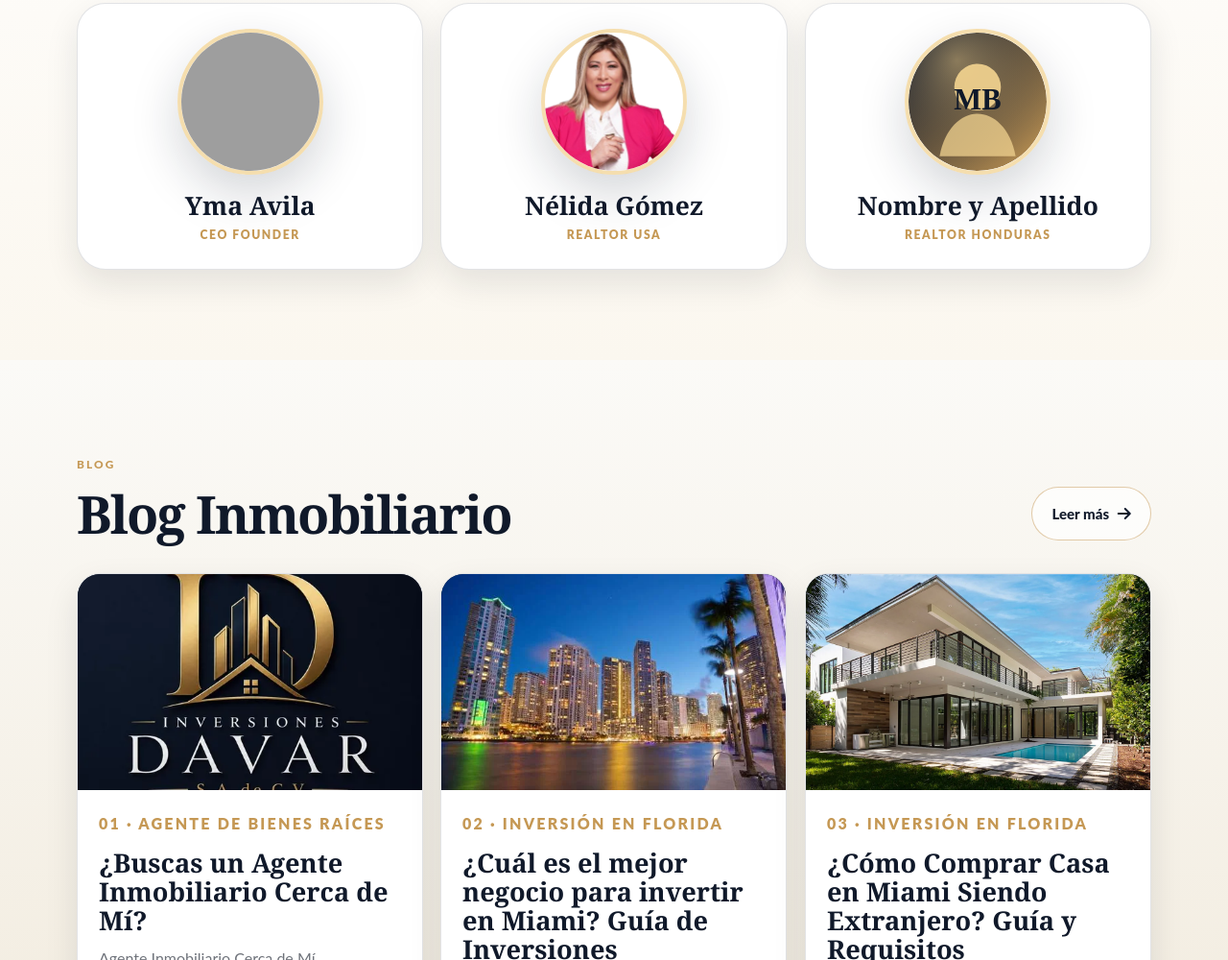
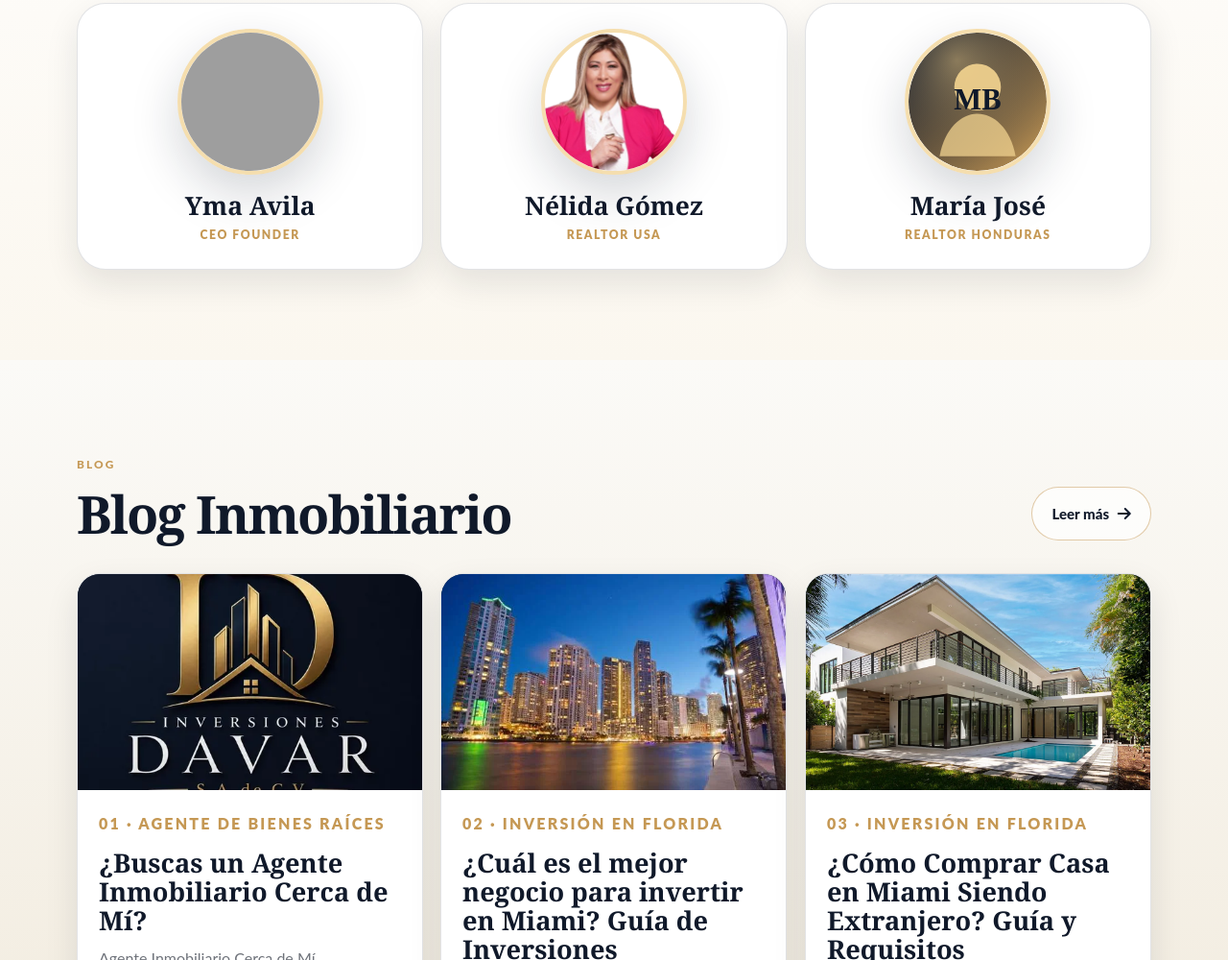
Before and after one commit to dabarministerio/inversionesdavar, a website: page index.html in a window 1280 px wide. Shown: the part 5719-6719 px from the top of the page at 96% size. Drawn offline with Linux system fonts and the light colour scheme; grey boxes are pictures that could not be loaded.

Commit message:
Update index.html

```diff
--- a/index.html
+++ b/index.html
@@ -115,7 +115,7 @@
 <section class="section section-muted" data-animate=""><div class="container"><div class="section-head"><span class="eyebrow">Cómo trabajamos</span><h2>Un camino claro hacia tu propiedad en Florida</h2></div><div class="timeline"><div class="timeline-step"><span>01</span><strong>Consulta</strong></div><div class="timeline-step"><span>02</span><strong>Análisis</strong></div><div class="timeline-step"><span>03</span><strong>Selección</strong></div><div class="timeline-step"><span>04</span><strong>Negociación</strong></div><div class="timeline-step"><span>05</span><strong>Cierre</strong></div><div class="timeline-step"><span>06</span><strong>Seguimiento</strong></div></div></div></section>
 <section class="section" data-animate=""><div class="container"><div class="section-head between"><div><span class="eyebrow">Propiedades destacadas</span><h2>Oportunidades</h2></div></div><div class="property-grid" data-limit="3" data-property-list=""></div><a class="btn btn-outline" href="proyectos-propiedades/" style="margin-top:5px;" >Ver Más<i aria-hidden="true" class="fa-solid fa-arrow-right"></i></a><p class="section-note">Valores referenciales. Disponibilidad, precio y condiciones sujetas al mercado y verificación del asesor.</p></div></section>
 <section class="section testimonial-section" data-animate=""><div class="container testimonial-card"><div aria-label="Calificación testimonial" class="stars"><i aria-hidden="true" class="fa-solid fa-star"></i><i aria-hidden="true" class="fa-solid fa-star"></i><i aria-hidden="true" class="fa-solid fa-star"></i><i aria-hidden="true" class="fa-solid fa-star"></i><i aria-hidden="true" class="fa-solid fa-star"></i></div><h2>Testimonios</h2><blockquote>“En Inversiones Davar recibimos acompañamiento durante todo el proceso de compra.”</blockquote><p>Jhon Patrick</p><small>Estados Unidos. Miami, Florida.</small></div></section>
-<section class="section staff-section" data-animate=""><div class="container"><div class="section-head"><span class="eyebrow">Staff</span><h2>Un equipo con visión internacional</h2><p>Acompañamos cada inversión con liderazgo, asesoría inmobiliaria y presencia estratégica en Estados Unidos y Honduras.</p></div><div class="staff-grid"><article class="staff-member"><img alt="Yma Avila - Ceo Founder" decoding="async" height="320" loading="lazy" src="assets/img/staff/yma-avila.jpg" width="320"/><h3>Yma Avila</h3><p>Ceo Founder</p></article><article class="staff-member"><img alt="Nélida Gómez - Realtor USA" decoding="async" height="320" loading="lazy" src="assets/img/staff/nelida-gomez.png" width="320"/><h3>Nélida Gómez</h3><p>Realtor USA</p></article><article class="staff-member"><img alt="Maria Boscan - Realtor Honduras" decoding="async" height="320" loading="lazy" src="assets/img/staff/maria-boscan.svg" width="320"/><h3>Nombre y Apellido</h3><p>Realtor Honduras</p></article></div></div></section>
+<section class="section staff-section" data-animate=""><div class="container"><div class="section-head"><span class="eyebrow">Staff</span><h2>Un equipo con visión internacional</h2><p>Acompañamos cada inversión con liderazgo, asesoría inmobiliaria y presencia estratégica en Estados Unidos y Honduras.</p></div><div class="staff-grid"><article class="staff-member"><img alt="Yma Avila - Ceo Founder" decoding="async" height="320" loading="lazy" src="assets/img/staff/yma-avila.jpg" width="320"/><h3>Yma Avila</h3><p>Ceo Founder</p></article><article class="staff-member"><img alt="Nélida Gómez - Realtor USA" decoding="async" height="320" loading="lazy" src="assets/img/staff/nelida-gomez.png" width="320"/><h3>Nélida Gómez</h3><p>Realtor USA</p></article><article class="staff-member"><img alt="Maria Boscan - Realtor Honduras" decoding="async" height="320" loading="lazy" src="assets/img/staff/maria-boscan.svg" width="320"/><h3>María José</h3><p>Realtor Honduras</p></article></div></div></section>
 <section class="section section-muted" data-animate=""><div class="container"><div class="section-head between"><div><span class="eyebrow">Blog</span><h2>Blog Inmobiliario</h2></div><a class="btn btn-outline" href="blog/">Leer más<i aria-hidden="true" class="fa-solid fa-arrow-right"></i></a></div><div class="card-grid three" data-blog-list="" data-limit="3"></div></div></section>
 <section class="section section-contact" data-animate="" id="asesoria">
 <div class="container split-contact">
```
